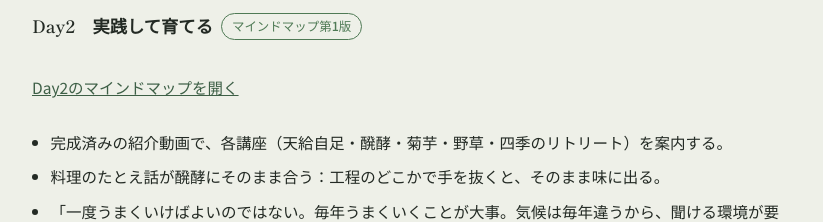
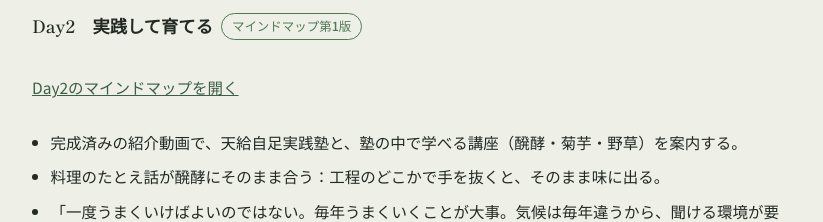
Before and after one commit to masaopapa3318-blip/kenkou, a plain HTML site: page video-project/day1-mindmap/three-day-plan.html in a window 1280 px wide. Shown: the part 2320-2542 px from the top of the page, without its empty margins (228-1051 px from the left). Drawn offline with Linux system fonts and the light colour scheme.

Commit message:
設計ページ: Day2の説明からリトリートを外す
Co-Authored-By: Claude Opus 5.5 <noreply@anthropic.com>
Claude-Session: https://claude.ai/code/session_012gbvaPQaKfR9hsGw3o7aqq

```diff
--- a/video-project/day1-mindmap/three-day-plan.html
+++ b/video-project/day1-mindmap/three-day-plan.html
@@ -125,7 +125,7 @@ th { font-weight: 700; white-space: nowrap; color: var(--muted); font-size: .85r
       <h3>Day2　実践して育てる<span class="tag" style="--c: var(--soil2)">マインドマップ第1版</span></h3>
       <p><a href="https://claude.ai/artifact/AUWMdFUc1JFCZzxEvTbLjR" target="_blank" rel="noopener">Day2のマインドマップを開く</a></p>
       <ul class="plain">
-        <li>完成済みの紹介動画で、各講座（天給自足・醗酵・菊芋・野草・四季のリトリート）を案内する。</li>
+        <li>完成済みの紹介動画で、天給自足実践塾と、塾の中で学べる講座（醗酵・菊芋・野草）を案内する。</li>
         <li>料理のたとえ話が醗酵にそのまま合う：工程のどこかで手を抜くと、そのまま味に出る。</li>
         <li>「一度うまくいけばよいのではない。毎年うまくいくことが大事。気候は毎年違うから、聞ける環境が要る」。</li>
         <li>うまくいく道（環境が成果を決める、学びの浸透率、サクセスステップ）をここで話す。</li>
```
